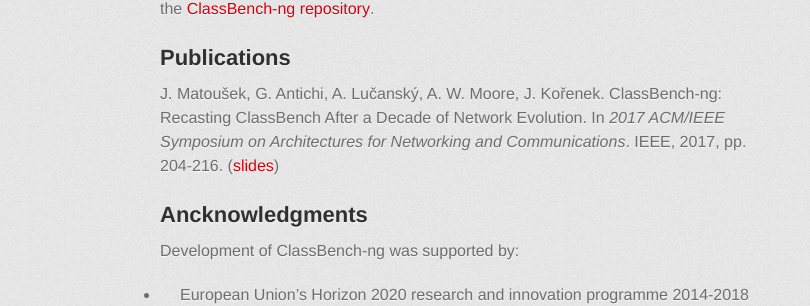
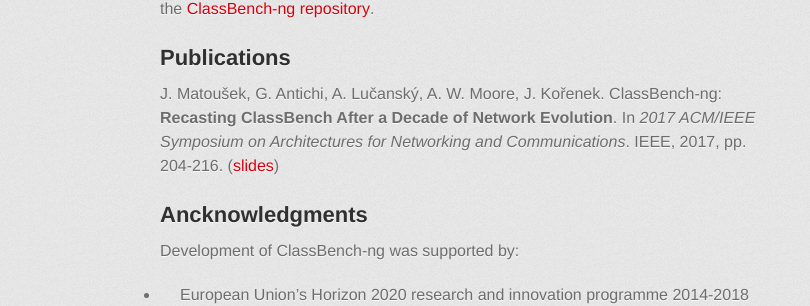
Before and after one commit to classbench-ng/classbench-ng.github.io, a Jekyll site: the page built from index.md, in a window 1280 px wide. Shown: the part 679-985 px from the top of the page, without its empty margins (170-980 px from the left). Built offline with Jekyll 4.4.1, drawn with Linux system fonts in a browser that asks for light colours; some web fonts are replaced; our own code applies the rules of GitHub Pages for plain Markdown files.

```diff
--- a/index.md
+++ b/index.md
@@ -16,7 +16,7 @@ For instructions on how to install and use ClassBench-ng, please refer to README
 
 ## Publications
 
-J. Matoušek, G. Antichi, A. Lučanský, A. W. Moore, J. Kořenek. ClassBench-ng: Recasting ClassBench After a Decade of Network Evolution. In *2017 ACM/IEEE Symposium on Architectures for Networking and Communications*. IEEE, 2017, pp. 204-216. ([slides](https://classbench-ng.github.io/presentation.pdf))
+J. Matoušek, G. Antichi, A. Lučanský, A. W. Moore, J. Kořenek. ClassBench-ng: **Recasting ClassBench After a Decade of Network Evolution**. In *2017 ACM/IEEE Symposium on Architectures for Networking and Communications*. IEEE, 2017, pp. 204-216. ([slides](https://classbench-ng.github.io/presentation.pdf))
 
 ## Ancknowledgments
 
```
